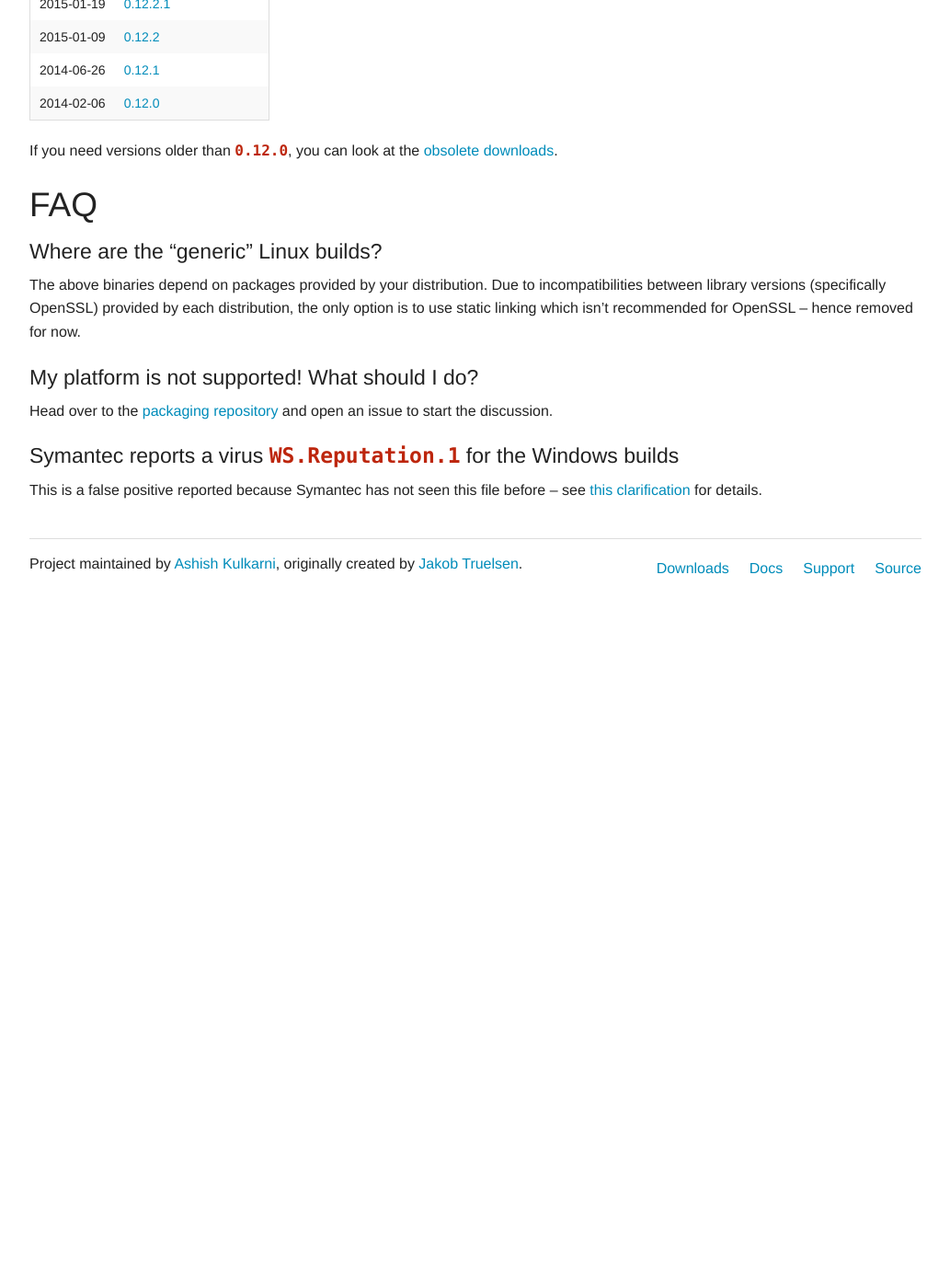
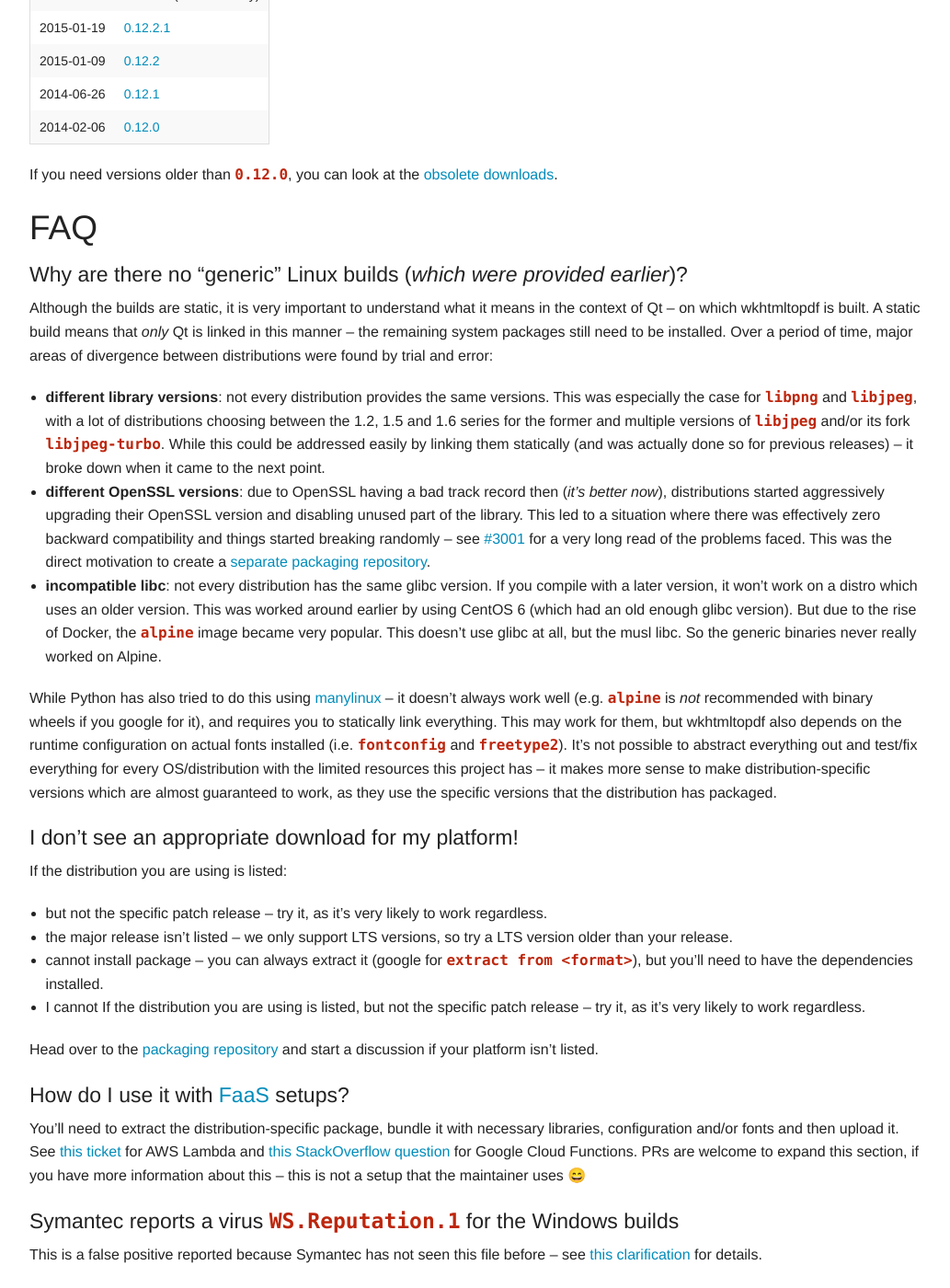
Before and after one commit to wkhtmltopdf/wkhtmltopdf, a Jekyll site: the page built from docs/downloads.md, in a window 1280 px wide and 1400 px high, scrolled down 2036 px. Shown: the whole window at 92% size, without its empty margins (123-1156 px from the left). Built offline with Jekyll 4.4.1, drawn with Linux system fonts in a browser that asks for light colours; nearby versions of some CDN libraries; before the commit the page ends 2684 px from its top, so only the background shows below that; some of the changed text lies outside the part shown.

Commit message:
update the download FAQ
This should provide more details on why some decisions were made,
and point more people to the packaging repository instead of the
main repository for installation issues.

```diff
--- a/docs/downloads.md
+++ b/docs/downloads.md
@@ -11,7 +11,7 @@
 <table>
     <thead>
         <tr>
-            <th>OS/Distro</th>
+            <th>OS/Distribution</th>
             <th>Supported on</th>
             <th colspan="7" style="text-align: center">Architectures</th>
         </tr>
@@ -184,7 +184,7 @@
     </tbody>
 </table>
 
-All of the above packages were [produced automatically via Azure Pipelines](https://github.com/wkhtmltopdf/packaging).
+All of the above packages were [produced automatically via Azure Pipelines](https://github.com/wkhtmltopdf/packaging) and were built on the latest OS/distribution patch release at the time the packages were built.
 
 ## Stable
 
@@ -351,13 +351,29 @@
 
 ## FAQ
 
-#### Where are the "generic" Linux builds?
+#### Why are there no "generic" Linux builds (_which were provided earlier_)?
 
-The above binaries depend on packages provided by your distribution. Due to incompatibilities between library versions (specifically OpenSSL) provided by each distribution, the only option is to use static linking which isn't recommended for OpenSSL -- hence removed for now.
+Although the builds are static, it is very important to understand what it means in the context of Qt -- on which wkhtmltopdf is built. A static build means that _only_ Qt is linked in this manner -- the remaining system packages still need to be installed. Over a period of time, major areas of divergence between distributions were found by trial and error:
 
-#### My platform is not supported! What should I do?
+* **different library versions**: not every distribution provides the same versions. This was especially the case for `libpng` and `libjpeg`, with a lot of distributions choosing between the 1.2, 1.5 and 1.6 series for the former and multiple versions of `libjpeg` and/or its fork `libjpeg-turbo`. While this could be addressed easily by linking them statically (and was actually done so for previous releases) -- it broke down when it came to the next point.
+* **different OpenSSL versions**: due to OpenSSL having a bad track record then (_it's better now_), distributions started aggressively upgrading their OpenSSL version and disabling unused part of the library. This led to a situation where there was effectively zero backward compatibility and things started breaking randomly -- see [#3001](https://github.com/wkhtmltopdf/wkhtmltopdf/issues/3001) for a very long read of the problems faced. This was the direct motivation to create a [separate packaging repository](https://github.com/wkhtmltopdf/packaging).
+* **incompatible libc**: not every distribution has the same glibc version. If you compile with a later version, it won't work on a distro which uses an older version. This was worked around earlier by using CentOS 6 (which had an old enough glibc version). But due to the rise of Docker, the `alpine` image became very popular. This doesn't use glibc at all, but the musl libc. So the generic binaries never really worked on Alpine.
 
-Head over to the [packaging repository](https://github.com/wkhtmltopdf/packaging) and open an issue to start the discussion.
+While Python has also tried to do this using [manylinux](https://github.com/pypa/manylinux) -- it doesn't always work well (e.g. `alpine` is _not_ recommended with binary wheels if you google for it), and requires you to statically link everything. This may work for them, but wkhtmltopdf also depends on the runtime configuration on actual fonts installed (i.e. `fontconfig` and `freetype2`). It's not possible to abstract everything out and test/fix everything for every OS/distribution with the limited resources this project has -- it makes more sense to make distribution-specific versions which are almost guaranteed to work, as they use the specific versions that the distribution has packaged.
+
+#### I don't see an appropriate download for my platform!
+
+If the distribution you are using is listed:
+  * but not the specific patch release -- try it, as it's very likely to work regardless.
+  * the major release isn't listed -- we only support LTS versions, so try a LTS version older than your release.
+  * cannot install package -- you can always extract it (google for `extract from <format>`), but you'll need to have the dependencies installed.
+* I cannot If the distribution you are using is listed, but not the specific patch release -- try it, as it's very likely to work regardless.
+
+Head over to the [packaging repository](https://github.com/wkhtmltopdf/packaging) and start a discussion if your platform isn't listed.
+
+#### How do I use it with [FaaS](https://en.wikipedia.org/wiki/Function_as_a_service) setups?
+
+You'll need to extract the distribution-specific package, bundle it with necessary libraries, configuration and/or fonts and then upload it. See [this ticket](https://github.com/wkhtmltopdf/wkhtmltopdf/issues/4523) for AWS Lambda and [this StackOverflow question](https://stackoverflow.com/q/46639273) for Google Cloud Functions. PRs are welcome to expand this section, if you have more information about this -- this is not a setup that the maintainer uses 😄
 
 #### Symantec reports a virus `WS.Reputation.1` for the Windows builds
 
```
